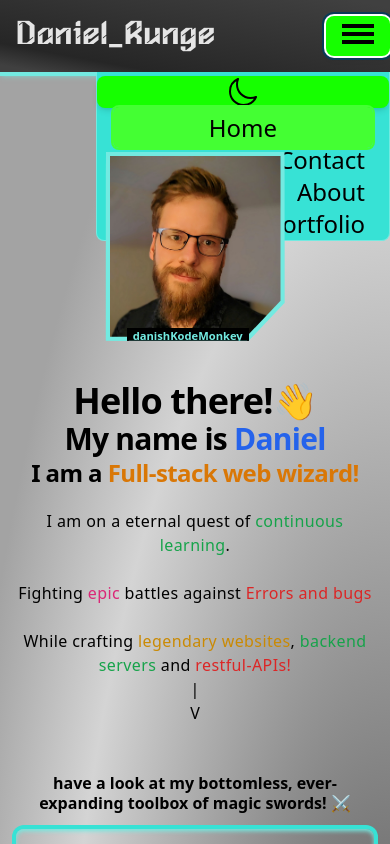
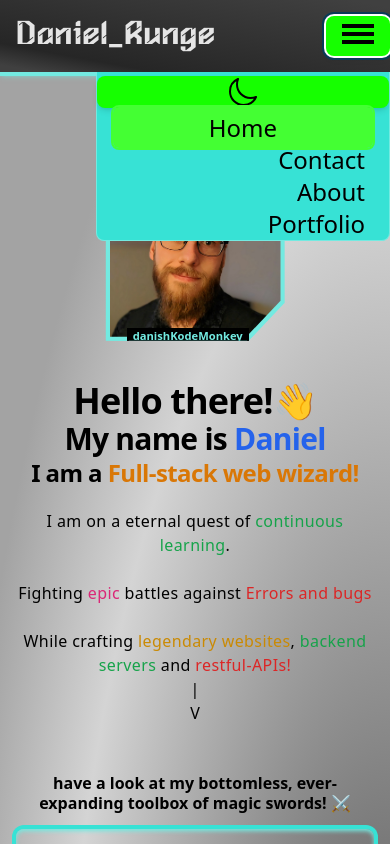
Before and after one commit to DanishKodeMonkey/DKM-website, a React (Vite) app: page / in a window 390 px wide. Both pictures are taken after a click on the button 358 px from the left and 36 px from the top of the page. Shown: the top 844 px of the page. Built offline with nearby package versions, Linux system fonts and the light colour scheme.

Commit message:
z index adjustment for burger menu

```diff
--- a/src/components/Header.tsx
+++ b/src/components/Header.tsx
@@ -49,7 +49,7 @@ const Header = () => {
         </button>
 
         <div
-          className={`absolute lg:relative lg:justify-center right-0 mt-4 lg:ring-2 lg:ring-highlight-light dark:lg:ring-highlight-light max-lg:rounded-b-lg max-lg:border-highlight-light max-lg:border-b max-lg:border-l max-lg:border-r dark:border-highlight-light dark:bg-highlight-dark bg-highlight max-sm:rounded-b-lg transition-all origin-top duration-300 ease-in-out transform ${
+          className={`absolute z-20 lg:relative lg:justify-center right-0 mt-4 lg:ring-2 lg:ring-highlight-light dark:lg:ring-highlight-light max-lg:rounded-b-lg max-lg:border-highlight-light max-lg:border-b max-lg:border-l max-lg:border-r dark:border-highlight-light dark:bg-highlight-dark bg-highlight max-sm:rounded-b-lg transition-all origin-top duration-300 ease-in-out transform ${
             isNavOpen
               ? "block scale-y-100 opacity-100"
               : "block scale-y-50 opacity-0"
```
